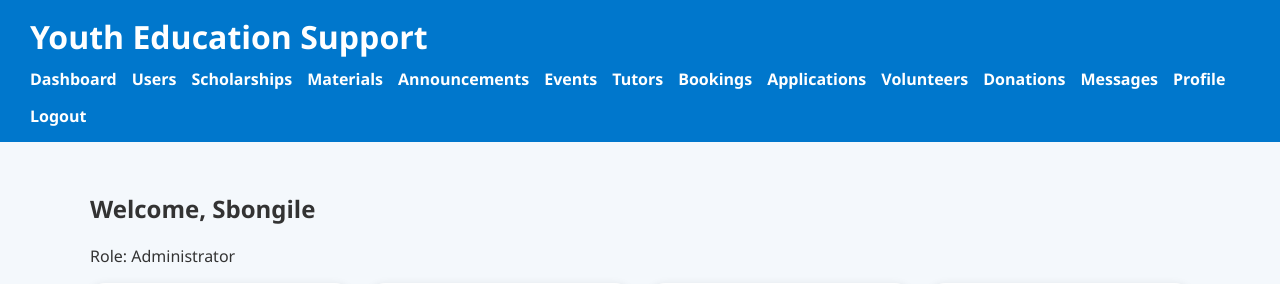
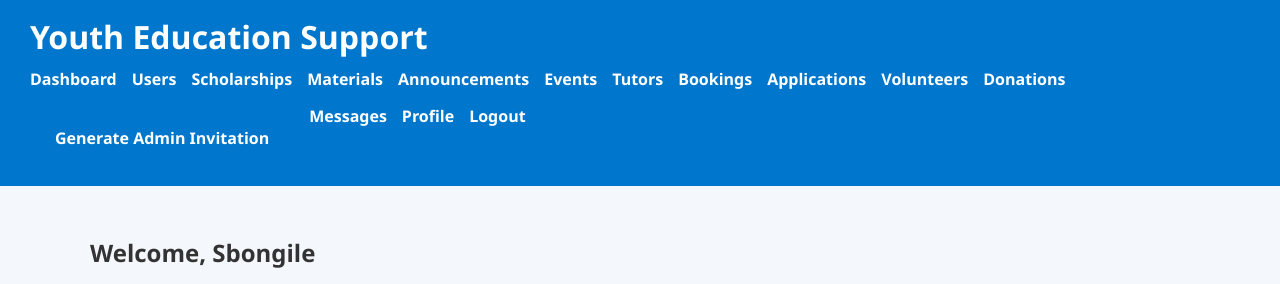
Before and after one commit to tumelots07/YouthEducationSupport, a PHP site: page /admin_dashboard.php in a window 1280 px wide. Shown: the top 284 px of the page. Run offline with PHP 8.4, Linux system fonts and the light colour scheme; a user stored in the database is signed in; data comes from the database, SQL or seed files in the repository.

Commit message:
Add admin invitation button to dashboard. Style admin invitation button

```diff
--- a/admin_dashboard.php
+++ b/admin_dashboard.php
@@ -62,6 +62,9 @@ $donations = mysqli_num_rows(mysqli_query($conn,"SELECT * FROM donations"));
 <a href="manage_applications.php">Applications</a>
 <a href="manage_volunteers.php">Volunteers</a>
 <a href="manage_donations.php">Donations</a>
+<a href="create_admin_invite.php" class="admin-invite-button">
+    Generate Admin Invitation
+</a>
 <a href="manage_contacts.php">Messages</a>
 <a href="profile.php">Profile</a>
 <a href="logout.php">Logout</a>
--- a/style.css
+++ b/style.css
@@ -274,3 +274,20 @@ body.dark-mode td{
 #adminTokenSection[hidden] {
     display: none;
 }
+
+.admin-invite-button {
+    display: inline-block;
+    background-color: #0077CC;
+    color: white;
+    padding: 12px 20px;
+    border-radius: 6px;
+    text-decoration: none;
+    font-weight: bold;
+    margin: 10px 5px;
+    transition: background-color 0.3s ease;
+}
+
+.admin-invite-button:hover {
+    background-color: #005A9E;
+    color: white;
+}
```
